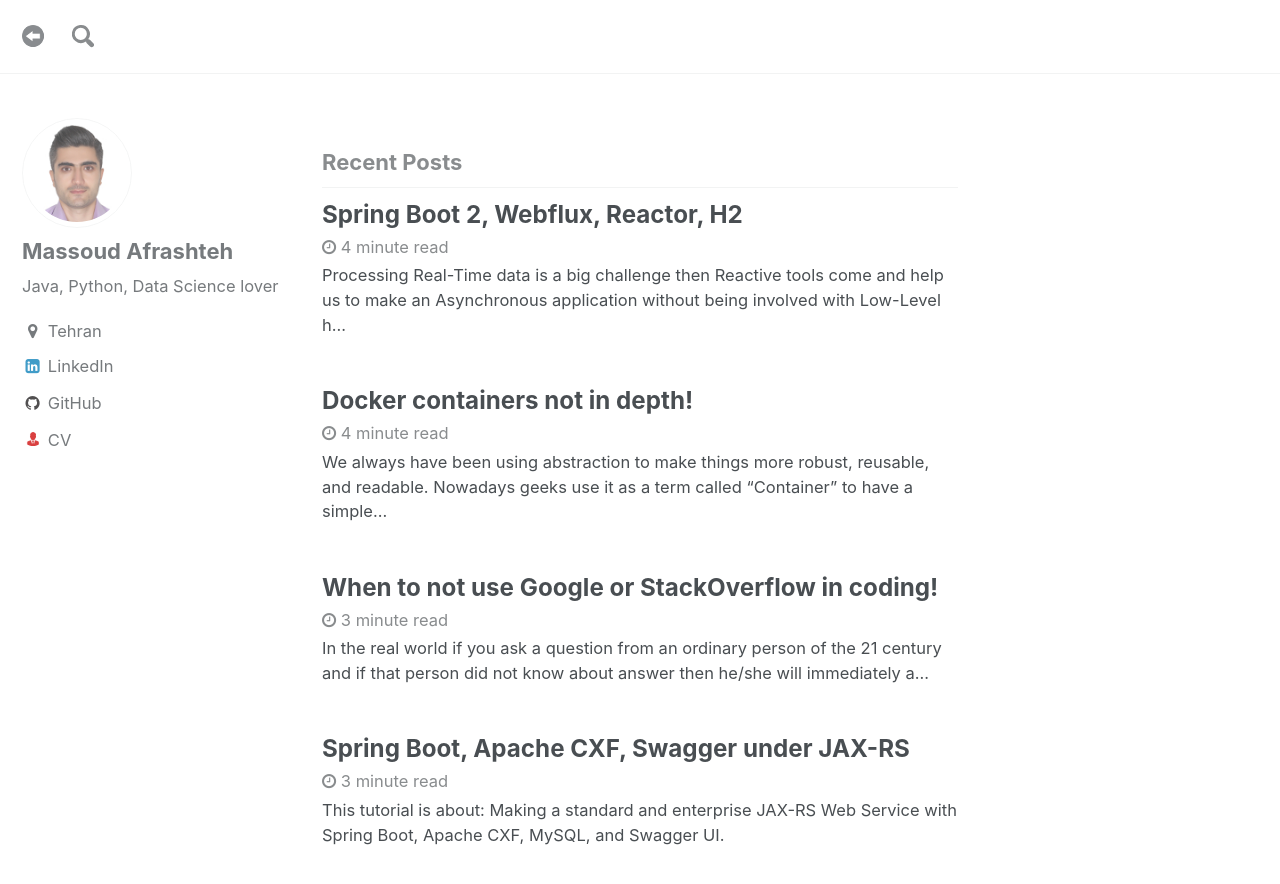
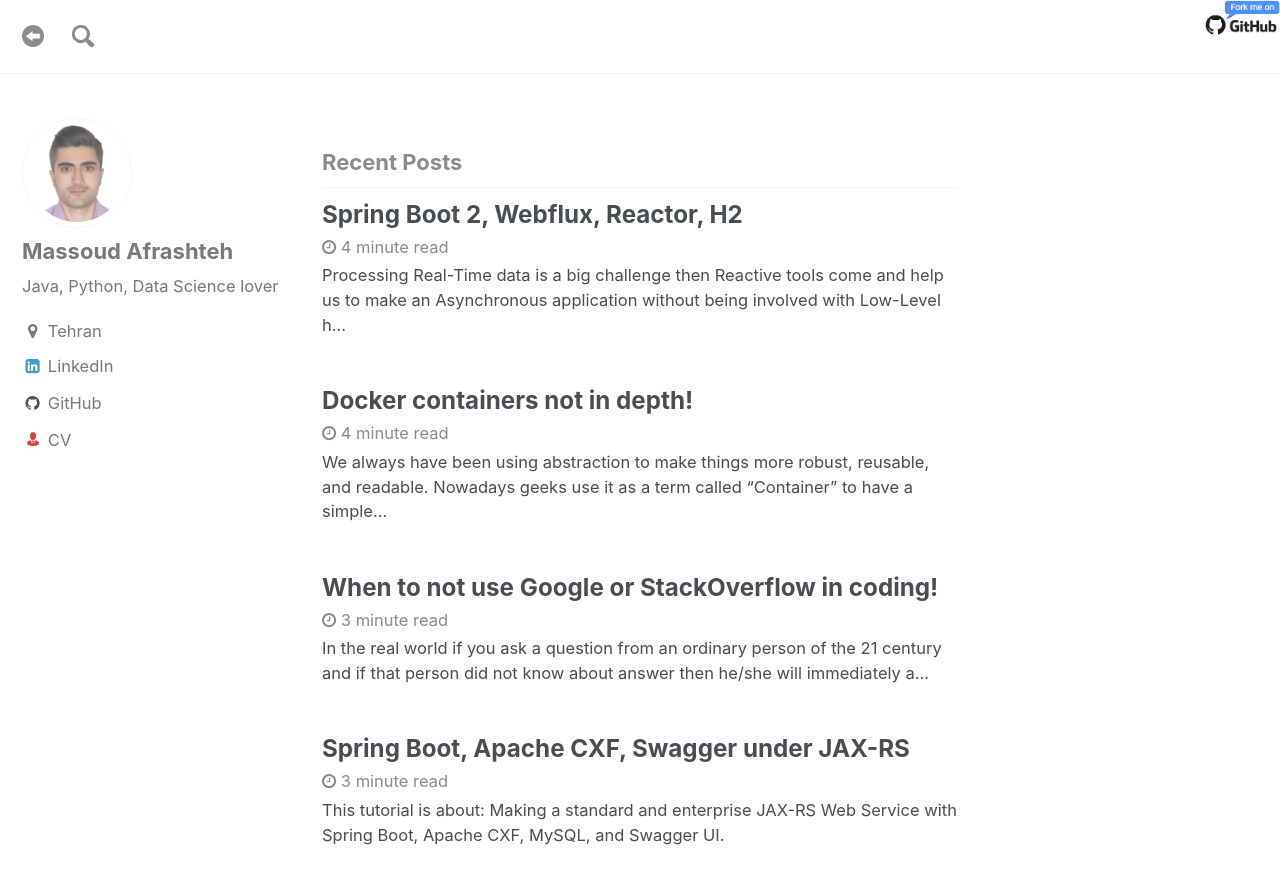
Before and after one commit to iamrdn/notes, a Jekyll site: the page built from index.html, in a window 1280 px wide and 900 px high. Shown: the top 884 px of the window. Built offline with Jekyll 4.4.1, drawn with Linux system fonts in a browser that asks for light colours; the list of posts is cut into pages by our own code.

Commit message:
added new button

```diff
--- a/_includes/github-fork.html
+++ b/_includes/github-fork.html
@@ -1,5 +1,5 @@
-<div style="float: right;">
-	<!-- <a href="https://github.com/massoudAfrashteh/code"><img style="position: fixed; top: 0; right: 0; border: 0;z-index: 1000;" src="/assets/images/icon forkme_right_darkblue_121621.png" alt="Fork me on GitHub"></a> -->
+<div style="float: right">
+	 <a href="https://github.com/massoudAfrashteh/code"><img style="position: fixed; top: 0; right: 0; border: 0;z-index: 1000; width: 75px;" src="/assets/images/icon/fork-code-on-github.png" alt="Fork code on GitHub"></a>
  	<!-- Place this tag where you want the button to render. -->
 	<!-- <a class="github-button" href="https://github.com/massoudafrashteh/code" data-size="large" data-show-count="true" aria-label="Star massoudafrashteh/code on GitHub">Star</a> -->
 </div>
```
Also changed, not shown: assets/images/icon/fork-code-on-github.png (renamed from assets/images/icon/fork-massoud-afrashteh-on-github.png).
